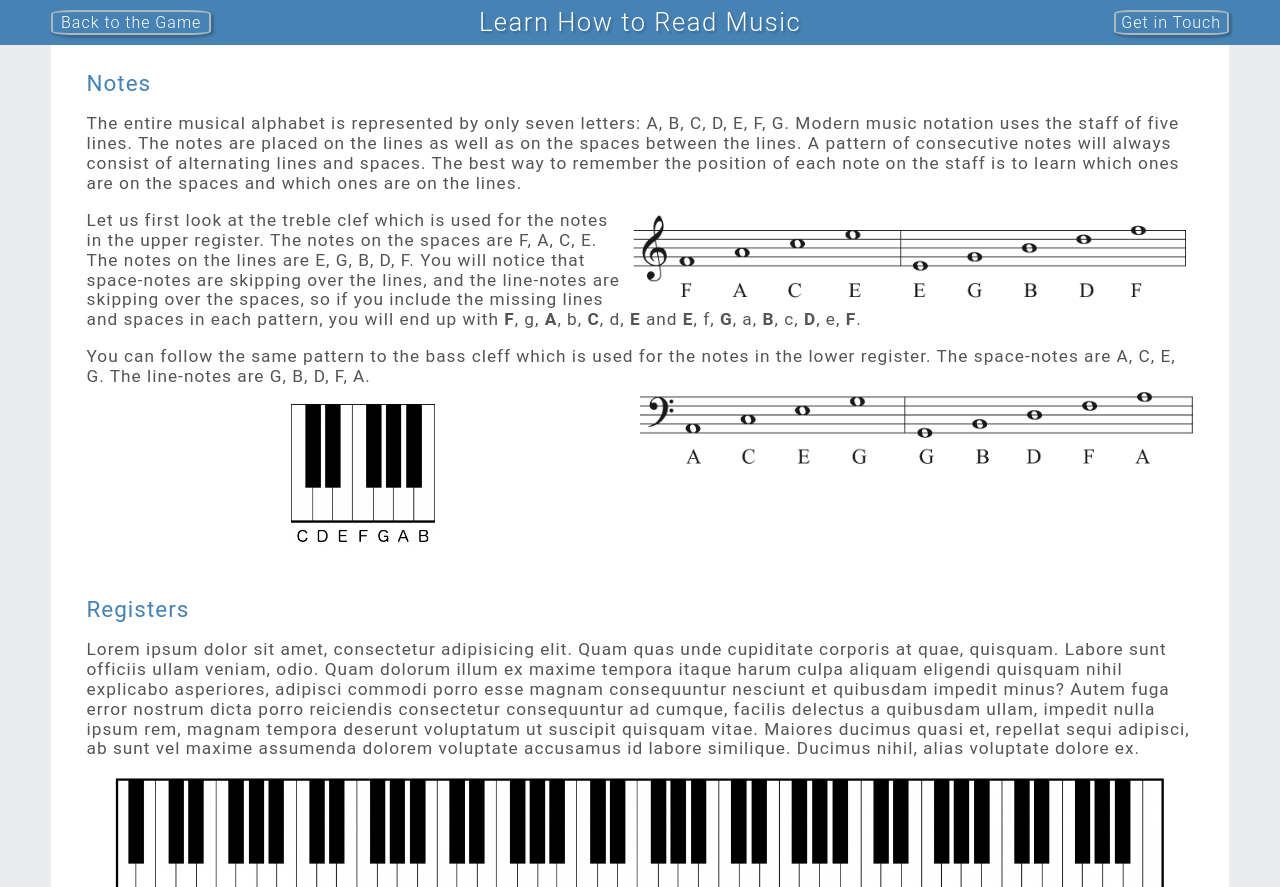
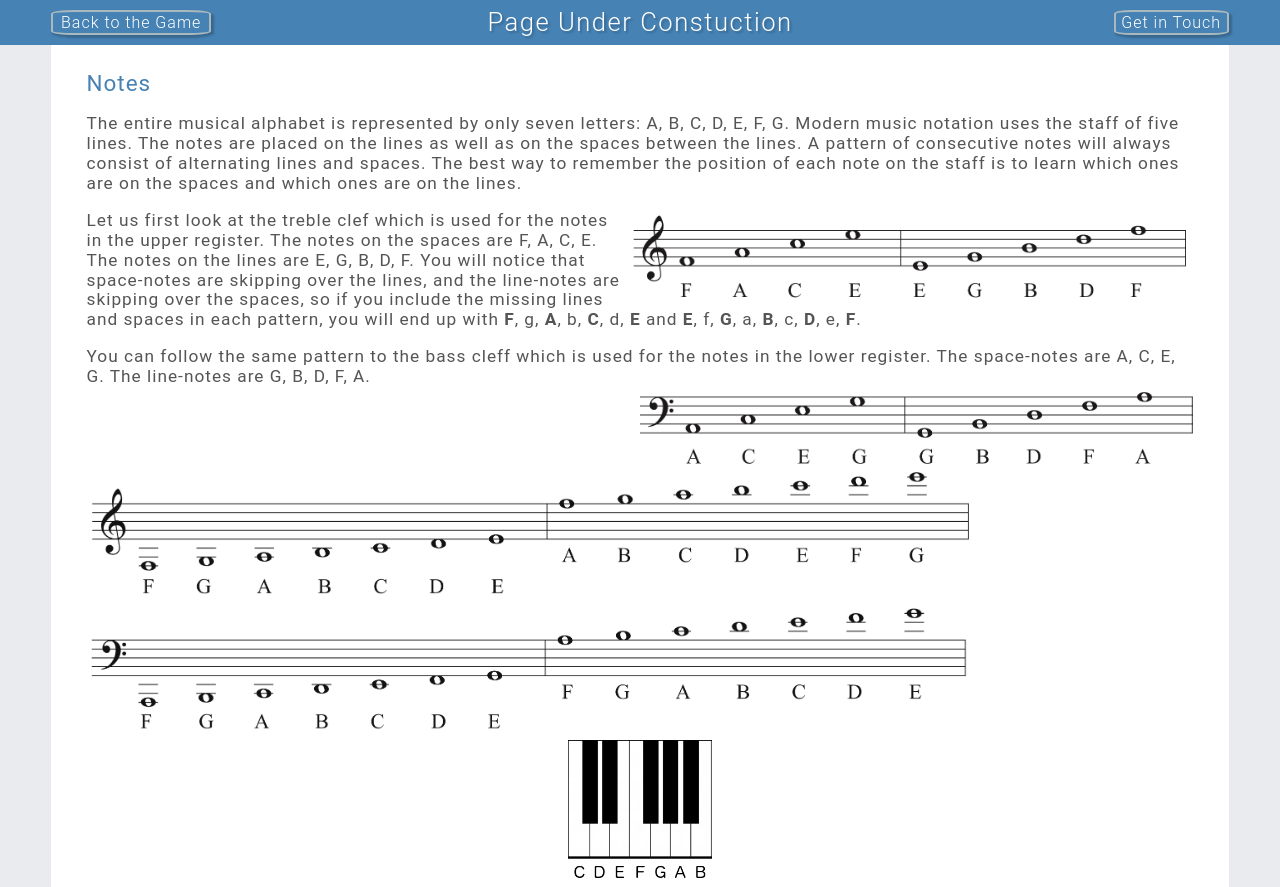
Before and after one commit to igorcweb/note-learning-game, a website built with webpack: page app/info.html in a window 1280 px wide. Shown: the top 887 px of the page. Built offline with nearby package versions, Linux system fonts and the light colour scheme.

Commit message:
info images

```diff
--- a/app/assets/styles/modules/_info.css
+++ b/app/assets/styles/modules/_info.css
@@ -74,6 +74,10 @@ article {
 	margin: 0 auto;
 }
 
+.ledger-treble, .ledger-bass {
+	width: 80%;
+}
+
 footer p#info {
 position: static;
 text-align: center;
--- a/app/info.html
+++ b/app/info.html
@@ -9,7 +9,7 @@
 <body>
 
 		<div class="top-panel">
-			<h1 class="info heading">Learn How to Read Music</h1>
+			<h1 class="info heading">Page Under Constuction</h1>
 			<div class="button button__back"><a href="index.html">Back to the Game</a></div>
 			<div class="button button__email"><a href="mailto:notelearninggame@gmail.com?subject=Note-Learning Game">Get in Touch</a></div>
 		</div>
@@ -38,6 +38,8 @@
 			</p>
 
 			<img class="bass-staff" src="assets/images/bass-staff.png" alt="bass-staff">
+			<img class="ledger-treble" src="assets/images/ledger-treble.png" alt="ledger-treble">
+			<img class="ledger-bass" src="assets/images/ledger-bass.png" alt="ledger-bass">
 			<img class="note-names" src="assets/images/notenames.png" alt="note-names">
 			<h1>Registers</h1>
 			<p>Lorem ipsum dolor sit amet, consectetur adipisicing elit. Quam quas unde cupiditate corporis at quae, quisquam. Labore sunt officiis ullam veniam, odio. Quam dolorum illum ex maxime tempora itaque harum culpa aliquam eligendi quisquam nihil explicabo asperiores, adipisci commodi porro esse magnam consequuntur nesciunt et quibusdam impedit minus? Autem fuga error nostrum dicta porro reiciendis consectetur consequuntur ad cumque, facilis delectus a quibusdam ullam, impedit nulla ipsum rem, magnam tempora deserunt voluptatum ut suscipit quisquam vitae. Maiores ducimus quasi et, repellat sequi adipisci, ab sunt vel maxime assumenda dolorem voluptate accusamus id labore similique. Ducimus nihil, alias voluptate dolore ex.</p>
--- a/app/temp/styles/styles.css
+++ b/app/temp/styles/styles.css
@@ -1193,6 +1193,10 @@ article h1 {
 	margin: 0 auto;
 }
 
+.ledger-treble, .ledger-bass {
+	width: 80%;
+}
+
 footer p#info {
 position: static;
 text-align: center;
--- a/docs/temp/styles/styles.css
+++ b/docs/temp/styles/styles.css
@@ -1193,6 +1193,10 @@ article h1 {
 	margin: 0 auto;
 }
 
+.ledger-treble, .ledger-bass {
+	width: 80%;
+}
+
 footer p#info {
 position: static;
 text-align: center;
```
Also changed, not shown: docs/info.html (+3 -1 lines), app/assets/images/ledger-bass.png (added), app/assets/images/ledger-treble.png (added), docs/assets/images/ledger-bass.png (added), docs/assets/images/ledger-treble.png (added), 6 other files.
